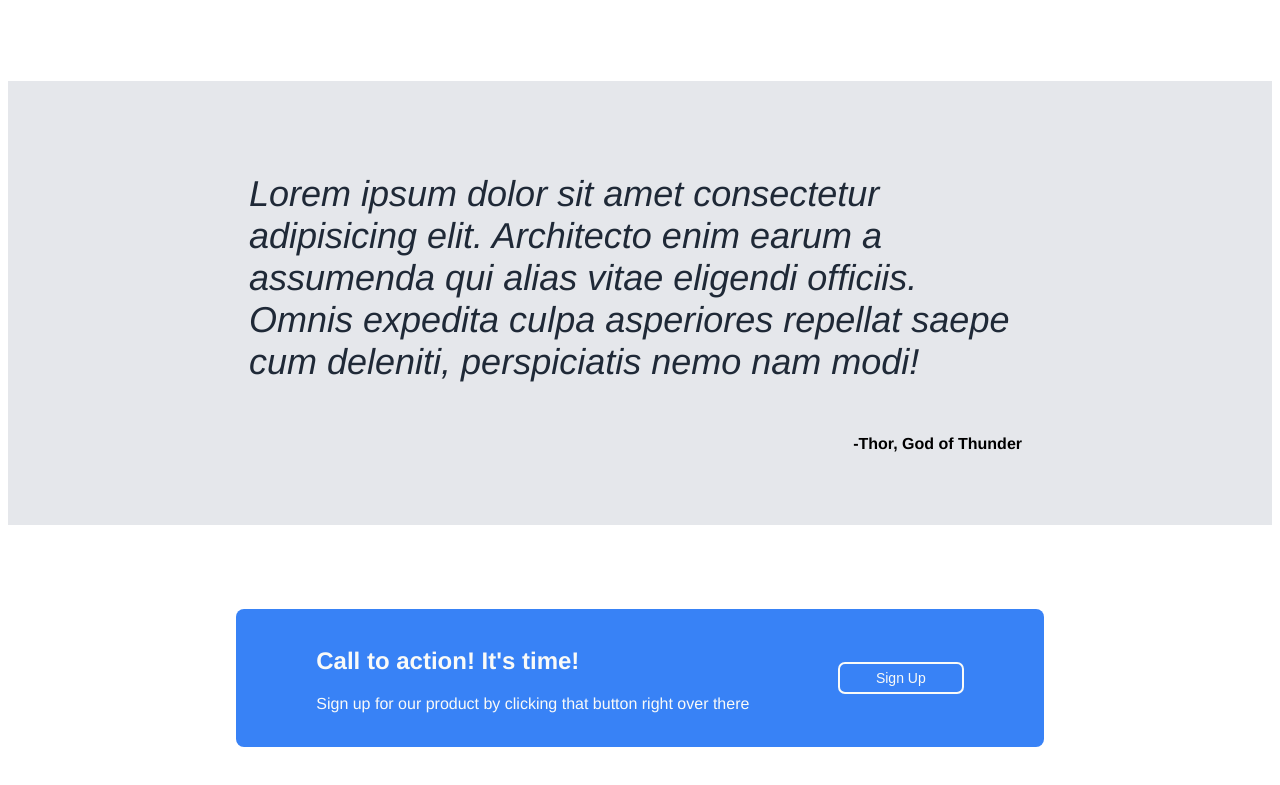
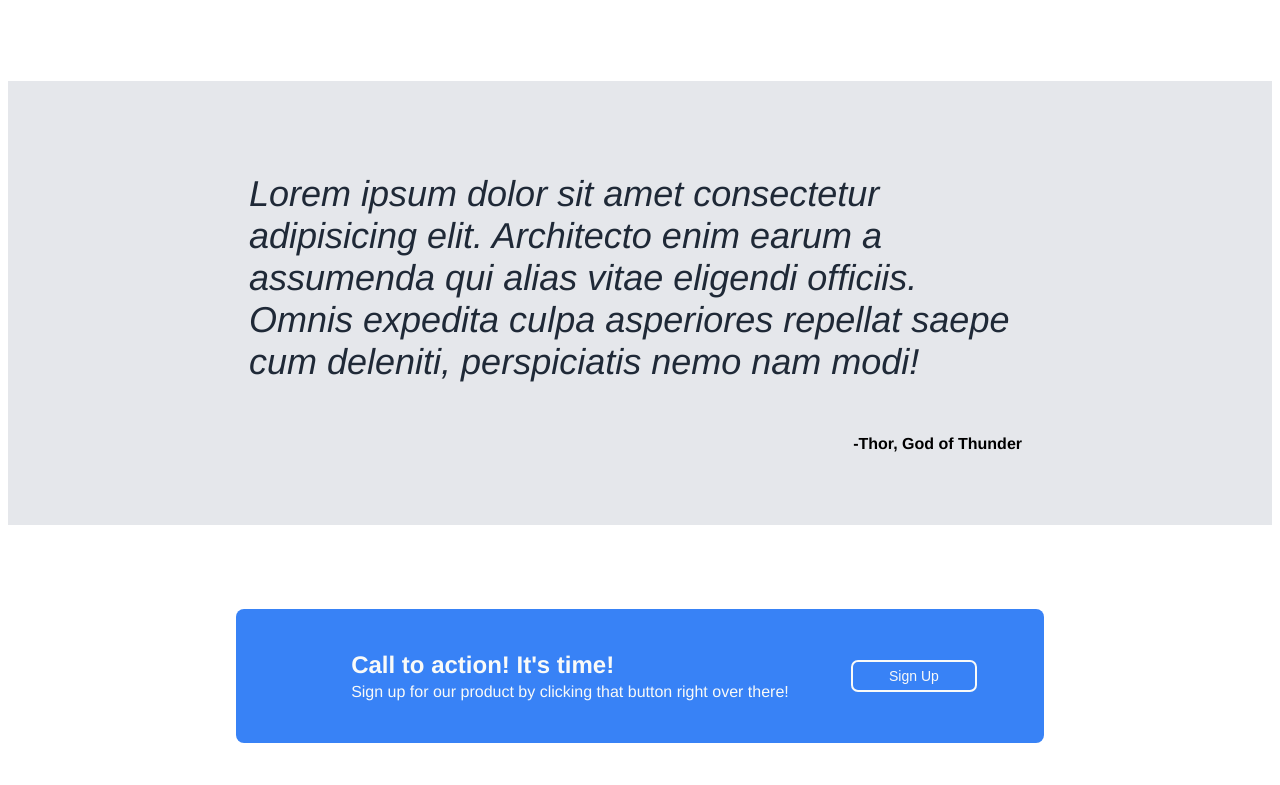
Before and after one commit to HashPowder/Project-Landing-Page, a plain HTML site: page index.html in a window 1280 px wide. Shown: the part 897-1682 px from the top of the page. Drawn offline with Linux system fonts and the light colour scheme.

Commit message:
Resize new section elements and finalize layout

```diff
--- a/index.html
+++ b/index.html
@@ -76,7 +76,7 @@
         <div class="main-section-signup-text-container">
           <div class="main-section-signup-text">
             <h2>Call to action! It's time!</h2>
-            <p>Sign up for our product by clicking that button right over there</p>
+            <p>Sign up for our product by clicking that button right over there!</p>
           </div>
         </div>
         <div class="main-section-signup-button">
--- a/styles.css
+++ b/styles.css
@@ -161,6 +161,16 @@ text-align: center;
     flex-direction: column;
 }
 
+.main-section-signup-text h2 {
+    margin: 24px 0 4px 48px;
+}
+
+.main-section-signup-text p {
+    margin: 4px 0 24px 48px;
+
+}
+
+
 .main-section-signup-button button{
     font-size: 14px;
     padding: 6px 36px;
```
